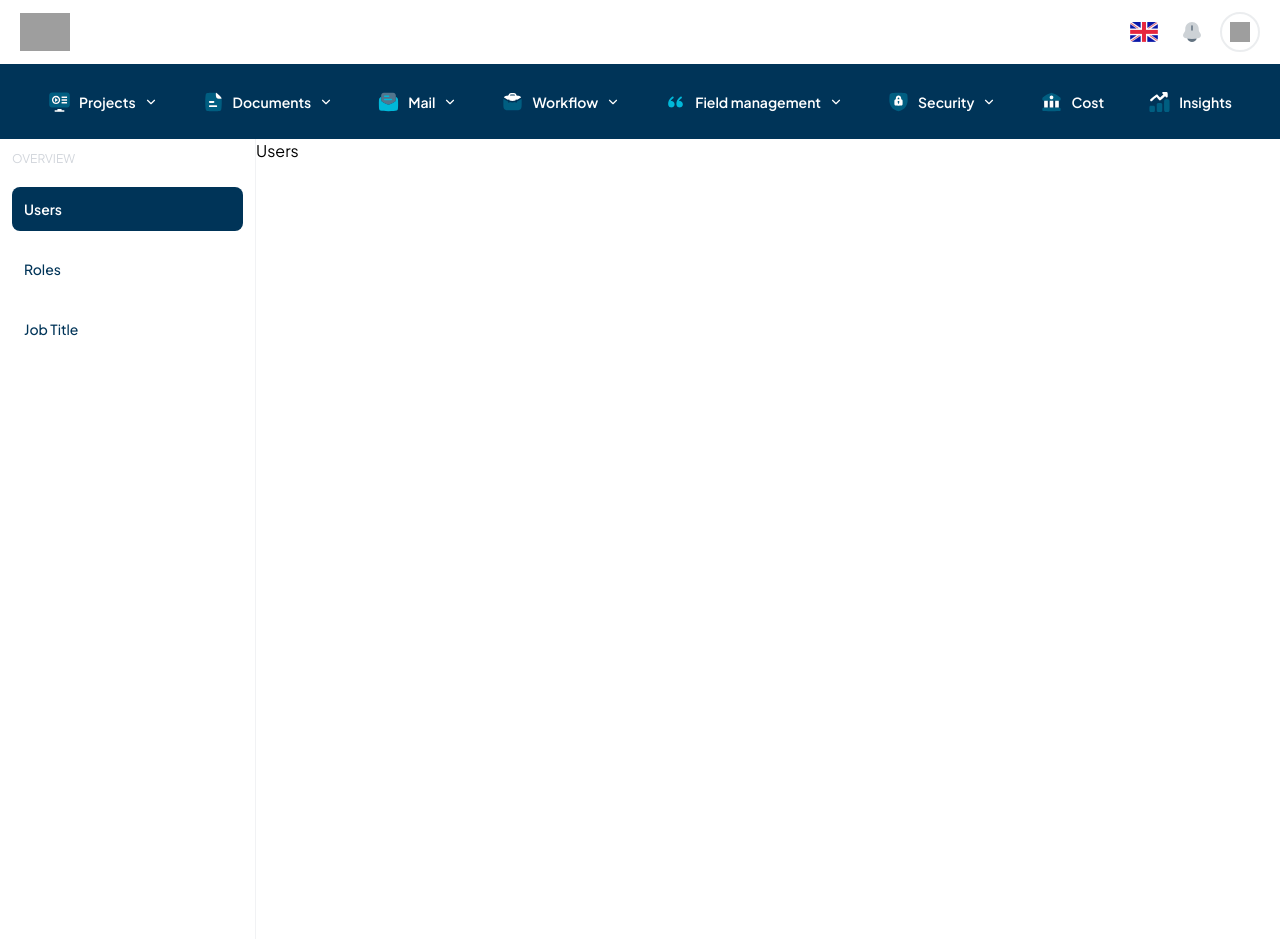
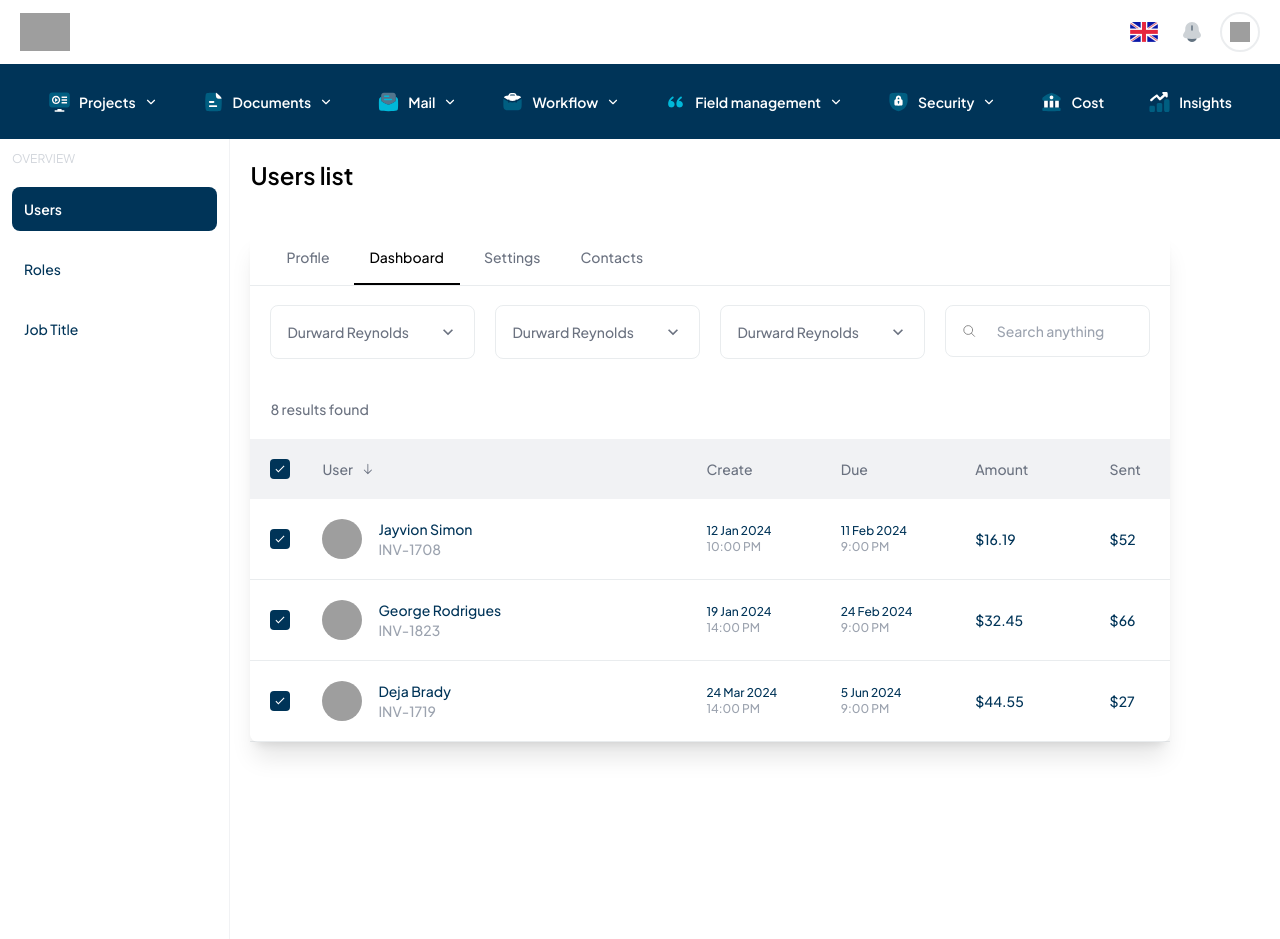
Before and after one commit to BCPAZ/crm-app, a React (Vite) app: page /users in a window 1280 px wide. Built offline with nearby package versions, Linux system fonts and the light colour scheme; grey boxes are pictures that could not be loaded.

Commit message:
feat : Security layout fixed

```diff
--- a/src/components/App/Security/UserTable.jsx
+++ b/src/components/App/Security/UserTable.jsx
@@ -1,110 +1,35 @@
-import CheckboxElement from "@/components/common/CheckboxElement";
-import userInvoices from "@/mocks/userInvoices";
-import { GoArrowDown } from "react-icons/go";
-import { Link } from "react-router-dom";
-import { LuMoreVertical } from "react-icons/lu";
+import Searchbar from "@/components/common/Searchbar";
+import Select from "@/components/common/Select";
+import Tabs from "@/components/common/Tabs";
+import InvoiceDataTable from "../Cost/InvoiceDataTable";
 
 const UserTable = () => {
-  const renderStatus = (status) => {
-    switch(status) {
-      case 'denied':
-        return <span className="text-xs py-1 px-2  rounded bg-red-600/20 text-red-600 capitalize w-full">{status}</span>;
-      case 'paid':
-        return <span className="text-xs py-1 px-2  rounded bg-green-600/20 text-green-600 capitalize w-full">{status}</span>;
-      case 'pending':
-        return <span className="text-xs py-1 px-2 rounded bg-yellow-600/20 text-yellow-600 capitalize w-full">{status}</span>;
-      default:
-        return <span className="text-xs py-1 px-2  rounded bg-gray-600/40 capitalize w-full">{status}</span>;
-    }
-  }
+  return (
+    <div className="w-full rounded-lg shadow-xl">
+      <div className="text-sm font-medium text-gray-500 ">
+        <Tabs />
+        <div className="grid grid-cols-4 gap-5 p-5">
+          <div className="w-full">
+            <Select column />
+          </div>
+          <div className="l w-full ">
+            <Select column />
+          </div>
+          <div className=" w-full">
+            <Select column />
+          </div>
+          <div className="flex-1">
+            <Searchbar simple />
+          </div>
+        </div>
 
-  return (
-    <div className="w-full overflow-x-auto">
-      <table className="w-full text-sm min-w-[1200px]">
-        <thead className="bg-gray-300/30 w-full rounded-lg text-left">
-          <tr className="p-5 w-full flex items-center justify-between gap-5">
-            <th className="text-sm font-medium text-gray-500 flex items-center gap-3 rounded-s-lg w-[40%]">
-              <CheckboxElement />
-              <span className="flex items-center gap-2">
-                User <GoArrowDown />
-              </span>
-            </th>
-            <th className="text-sm font-medium w-[11%] text-gray-500">
-              Create
-            </th>
-            <th className="text-sm font-medium w-[11%] text-gray-500">Due</th>
-            <th className="text-sm font-medium w-[11%] text-gray-500">
-              Amount
-            </th>
-            <th className="text-sm font-medium w-[11%] text-gray-500">Sent</th>
-            <th className="text-sm font-medium w-[11%] text-gray-500 rounded-e-lg">
-              Status
-            </th>
-            <th className="text-sm font-medium w-[5%] text-gray-500 rounded-e-lg">
-            </th>
-          </tr>
-        </thead>
-        <tbody className="w-full flex flex-col text-left">
-          {userInvoices.map((invoice, index) => (
-            <Link className="group" to={`${invoice.id}`} key={index}>
-              <tr className="p-5 border-b group-hover:bg-gray-200/20 border-grey/20  w-full flex items-center justify-between gap-5 min-h-[76px]">
-                <th className="text-sm font-medium text-gray-500 flex items-center gap-3 rounded-s-lg w-[40%]">
-                  <CheckboxElement />
-                  <div className="flex items-center gap-4">
-                    <img
-                      className="w-[40px] h-[40px] rounded-full"
-                      src={invoice.avatar}
-                      alt=""
-                    />
-                    <div className="flex flex-col">
-                      <h3 className="text-sm text-secondary">{invoice.name}</h3>
-                      <span className="text-sm text-gray-400">
-                        {invoice.code}
-                      </span>
-                    </div>
-                  </div>
-                </th>
-                <td className="text-sm font-medium text-gray-500 w-[11%]">
-                  <div className="flex flex-col">
-                    <h3 className="text-xs text-secondary">
-                      {invoice.createDate}
-                    </h3>
-                    <span className="text-xs text-gray-400">
-                      {invoice.createTime}
-                    </span>
-                  </div>
-                </td>
-                <td className="text-sm font-medium text-gray-500 w-[11%]">
-                  <div className="flex flex-col">
-                    <h3 className="text-xs text-secondary">
-                      {invoice.dueDate}
-                    </h3>
-                    <span className="text-xs text-gray-400">
-                      {invoice.dueTime}
-                    </span>
-                  </div>
-                </td>
-                <td className="text-sm font-medium text-gray-500 w-[11%]">
-                  <span className="text-sm text-secondary">
-                    ${invoice.amount}
-                  </span>
-                </td>
-                <td className="text-sm font-medium text-gray-500 w-[11%]">
-                  <span className="text-sm text-secondary">
-                    ${invoice.sent}
-                  </span>
-                </td>
-                <td className="text-sm font-medium text-gray-500 w-[11%]">
-                  {renderStatus(invoice.status)}
-                </td>
-                <td className="text-sm font-medium text-gray-500 w-[5%] flex items-center justify-center">
-                  <button className="outline-none border-none" type="button"><LuMoreVertical size={18}/></button>
-                </td>
-              </tr>
-            </Link>
-          ))}
-        </tbody>
-      </table>
+        <div className="flex flex-col w-full p-5">
+          <h3>8 results found</h3>
+        </div>
+        <div className="w-full">
+          <InvoiceDataTable />
+        </div>
+      </div>
     </div>
   );
 };
--- a/src/layouts/PageLayouts/SecurityLayout.jsx
+++ b/src/layouts/PageLayouts/SecurityLayout.jsx
@@ -7,7 +7,7 @@ const SecurityLayout = () => {
   return (
     <div className="h-full flex flex-col">
       <div className="flex flex-grow">
-        <div className="w-[20%] h-screen lg:block hidden">
+        <div className="w-[18%] h-screen lg:block hidden">
           <Sidebar links={securityLinks} />
         </div>
         <main
--- a/src/views/App/Security/Users.jsx
+++ b/src/views/App/Security/Users.jsx
@@ -1,6 +1,14 @@
+import UserTable from "@/components/App/Security/UserTable"
 const Users = () => {
   return (
-    <div>Users</div>
+      <section className="w-full h-full py-5">
+        <div className="siteContainer">
+        <h1 className="text-2xl font-semibold">Users list</h1>
+          <div className="mt-10">
+            <UserTable />
+          </div>
+        </div>
+      </section>
   )
 }
 
```
